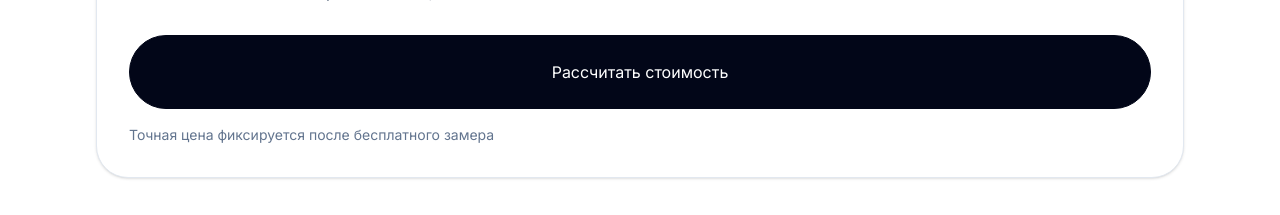
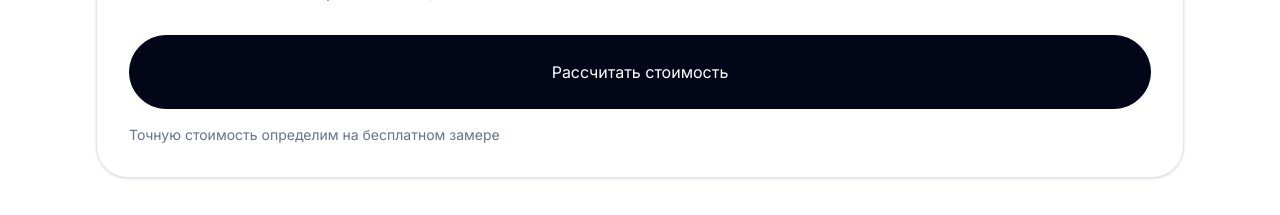
Before and after one commit to svladimirtsk-crypto/nextjs-potolkovo, a Next.js app: page / in a window 1280 px wide. Shown: the part 2160-2375 px from the top of the page. Built offline with nearby package versions, Linux system fonts and the light colour scheme.

Commit message:
Update calculator-teaser.tsx

```diff
--- a/components/calculator-modal/calculator-teaser.tsx
+++ b/components/calculator-modal/calculator-teaser.tsx
@@ -43,8 +43,9 @@ export function CalculatorTeaser({
         <CalculatorTeaserButton preset={preset} source={source} />
       </div>
 
+      {/* ← ИЗМЕНЕНО: убрано "фиксируется", формулировка унифицирована */}
       <p className="mt-4 text-sm text-slate-500">
-        Точная цена фиксируется после бесплатного замера
+        Точную стоимость определим на бесплатном замере
       </p>
     </div>
   );
```
